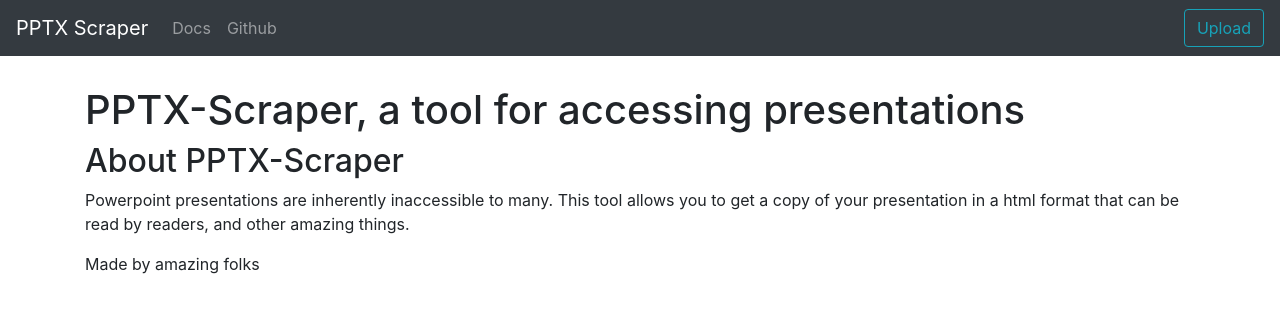
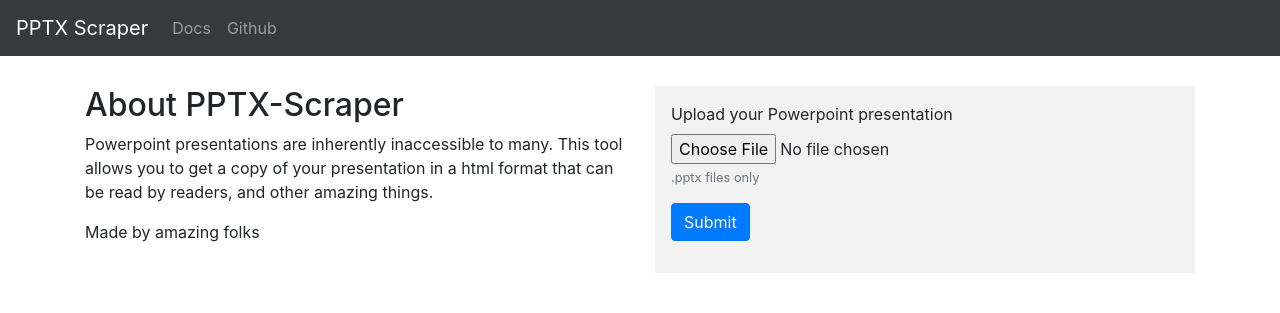
Before and after one commit to MalcolmJarrett/XSLT-Software, a Flask app: page / in a window 1280 px wide. Shown: the top 313 px of the page. Run offline with Flask 2, Linux system fonts and the light colour scheme; some libraries are stand-ins or nearby versions.

Commit message:
added in start of templating to modularise and removed the need for an upload page. you can now upload straight from the homepage.

```diff
--- a/app/routes.py
+++ b/app/routes.py
@@ -26,24 +26,20 @@ def make_transform(name, parser):
         transform = etree.XSLT(xslt_root)
         return transform
 
+# upload form function
+def allowed_file(filename):
+    return '.' in filename and \
+            filename.rsplit('.', 1)[1].lower() in ALLOWED_EXTENSIONS
+
 # index for site function
 @app.route('/')
 @app.route('/index')
 def index():
     return render_template("index.html")
 
-# upload form function
-def allowed_file(filename):
-    return '.' in filename and \
-            filename.rsplit('.', 1)[1].lower() in ALLOWED_EXTENSIONS
-
-# open the uploader page
-@app.route('/upload')
-def upload_form():
-    return render_template('upload.html')
-
 # when the page has been submitted
-@app.route('/upload', methods=['GET', 'POST'])
+# @app.route('/upload', methods=['GET', 'POST'])
+@app.route('/', methods=['GET', 'POST'])
 def upload_file():
     if request.method == 'POST':
         # Check if the post request has a file part
@@ -58,7 +54,6 @@ def upload_file():
         if file and allowed_file(file.filename):
             filename = secure_filename(file.filename)
             file.save(os.path.join(app.config['UPLOAD_FOLDER'], filename))
-            flash('File uploaded')
 
     # This waits until it can see the file exists in the temp folder before returning the results.
     while not os.path.exists(UPLOAD_FOLDER + filename):
--- a/app/templates/index.html
+++ b/app/templates/index.html
@@ -1,11 +1,29 @@
 {% extends "layout/base.html" %}
 
 {% block content %}
-<h1>PPTX-Scraper, a tool for accessing presentations</h1>
+    <article role="main">
+        <div class="row">
+            <div class="col order-last">
+                <div class="form-container">
+                    <form action="" method="post" enctype="multipart/form-data">
+                        <div class="form-group">
+                            <label for="file">Upload your Powerpoint presentation</label>
+                            <input type="file" id="file" name="file" class="form-control-file" accept=".pptx">
+                            <small id="emailHelp" class="form-text text-muted">.pptx files only</small>
+                        </div>
+                        <div class="form-group">
+                            <input type="submit" value="Submit" class="btn btn-primary">
+                        </div>
+                    </form>
+                </div>
+            </div>
+            <div class="col">
+                <h2>About PPTX-Scraper</h2>
 
-<h2>About PPTX-Scraper</h2>
+                <p>Powerpoint presentations are inherently inaccessible to many. This tool allows you to get a copy of your presentation in a html format that can be read by readers, and other amazing things.</p>
 
-<p>Powerpoint presentations are inherently inaccessible to many. This tool allows you to get a copy of your presentation in a html format that can be read by readers, and other amazing things.</p>
-
-<p>Made by amazing folks</p>
+                <p>Made by amazing folks</p>
+            </div>
+        </div>
+<article>
 {% endblock %}
--- a/app/templates/layout/navigation.html
+++ b/app/templates/layout/navigation.html
@@ -7,6 +7,5 @@
             <li class="nav-item"><a href="https://github.com/Effortmark/XSLT-Software/blob/master/README.md" class="nav-link" target="_blank">Docs</a></li>
             <li class="nav-item"><a href="https://github.com/Effortmark/XSLT-Software" class="nav-link" target="_blank">Github</a></li>
         </ul>
-        <a href="/upload" class="btn btn-outline-info">Upload</a>
     </div>
 </nav>
```
Also changed, not shown: app/templates/pptx-translator/results.html (added, +9 -0 lines), app/upload.py (added, +36 -0 lines), app/pptx-translator/__init__.py (added), app/pptx-translator/controllers.py (added), app/pptx-translator/forms.py (added), app/pptx-translator/models.py (added).
